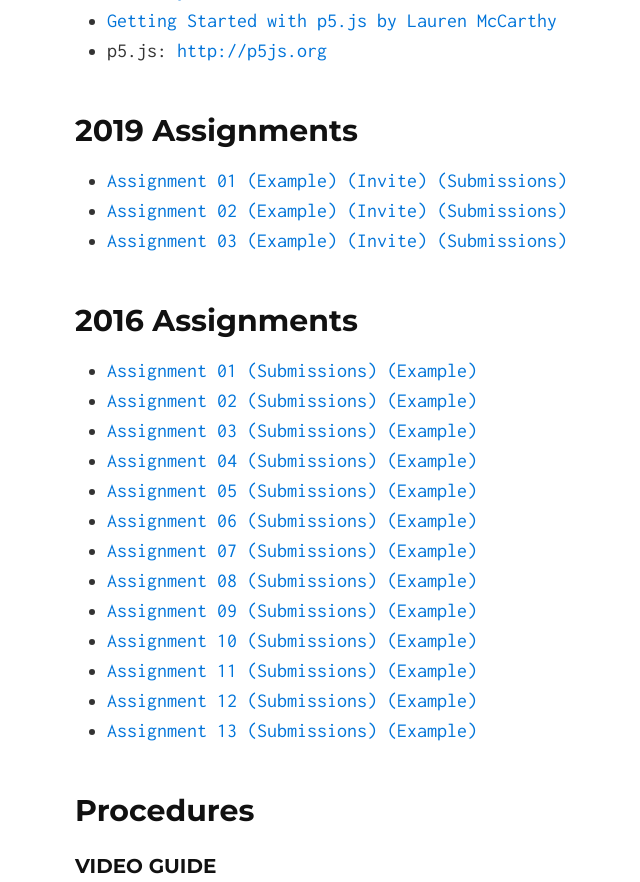
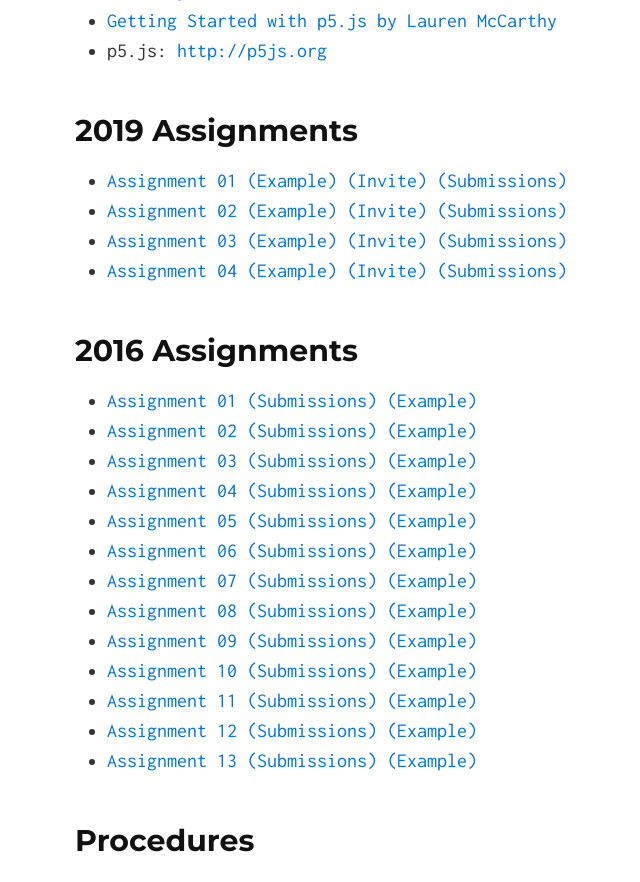
Before and after one commit to lsudigitalart/lsudigitalart.github.io, a Jekyll site: the page built from 2210/index.md, in a window 1280 px wide and 900 px high, scrolled down 644 px, cut to the strip 0-882 px from the top of the window. Shown: the whole strip, without its empty margins (143-783 px from the left). Built offline with Jekyll 4.4.1, drawn with Linux system fonts in a browser that asks for light colours; our own code applies the rules of GitHub Pages for plain Markdown files.

Commit message:
assignment 4

```diff
--- a/2210/index.md
+++ b/2210/index.md
@@ -10,9 +10,10 @@ ART 2210 Creative Coding is an applied course that focuses on creating internet
 - p5.js: <http://p5js.org>
 
 ## 2019 Assignments
-- [Assignment 01](https://github.com/lsudigitalart/2019-2210-hw1) [(Example)](https://github.com/lsudigitalart/2019-2210-hw1-dostrenko) [(Invite)](https://classroom.github.com/a/YckizPdM) [(Submissions)](https://github.com/lsudigitalart?q=2019-2210-hw1)
-- [Assignment 02](https://github.com/lsudigitalart/2019-2210-hw2) [(Example)](https://github.com/lsudigitalart/2019-2210-hw2-dostrenko) [(Invite)](https://classroom.github.com/a/C6uN726k) [(Submissions)](https://github.com/lsudigitalart?q=2019-2210-hw2)
-- [Assignment 03](https://github.com/lsudigitalart/2019-2210-hw3) [(Example)](https://github.com/lsudigitalart/2019-2210-hw3-dostrenko) [(Invite)](https://classroom.github.com/a/erFnBb2P) [(Submissions)](https://github.com/lsudigitalart?q=2019-2210-hw3)
+- [Assignment 01](https://github.com/lsudigitalart/2019-2210-hw1) [(Example)](https://github.com/lsudigitalart/2019-2210-hw1-fredeerock) [(Invite)](https://classroom.github.com/a/YckizPdM) [(Submissions)](https://github.com/lsudigitalart?q=2019-2210-hw1)
+- [Assignment 02](https://github.com/lsudigitalart/2019-2210-hw2) [(Example)](https://github.com/lsudigitalart/2019-2210-hw2-fredeerock) [(Invite)](https://classroom.github.com/a/C6uN726k) [(Submissions)](https://github.com/lsudigitalart?q=2019-2210-hw2)
+- [Assignment 03](https://github.com/lsudigitalart/2019-2210-hw3) [(Example)](https://github.com/lsudigitalart/2019-2210-hw3-fredeerock) [(Invite)](https://classroom.github.com/a/erFnBb2P) [(Submissions)](https://github.com/lsudigitalart?q=2019-2210-hw3)
+- [Assignment 04](https://github.com/lsudigitalart/2019-2210-hw4) [(Example)](https://github.com/lsudigitalart/2019-2210-hw4-fredeerock) [(Invite)](https://classroom.github.com/a/erFnBb2P) [(Submissions)](https://github.com/lsudigitalart?q=2019-2210-hw4)
 
 ## 2016 Assignments
 - [Assignment 01](https://github.com/lsudigitalart/lsuart2210-hw-01) [(Submissions)](https://github.com/lsudigitalart?q=hw-01) [(Example)](https://github.com/lsudigitalart/2210-hw-01-fredeerock)
```
